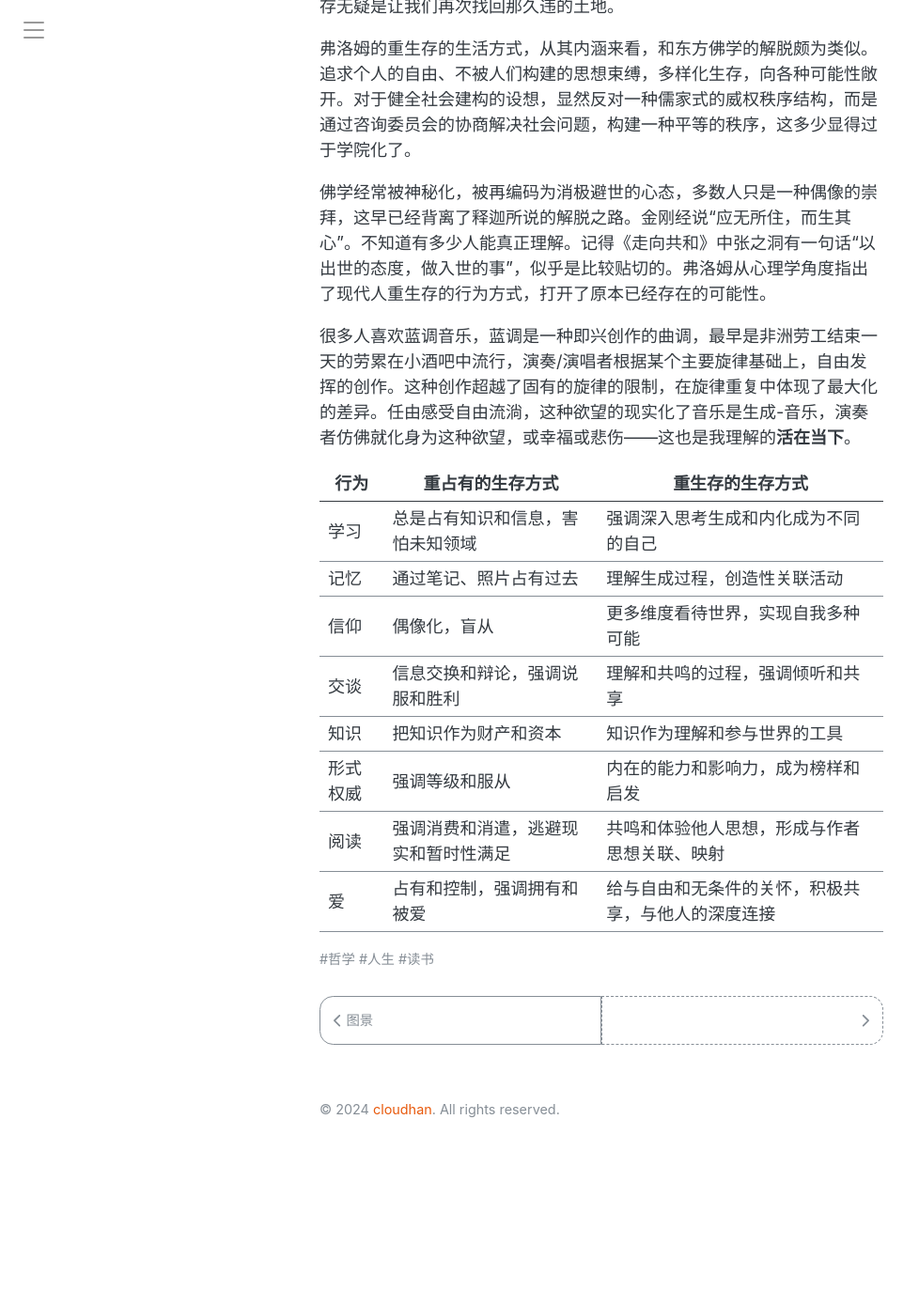
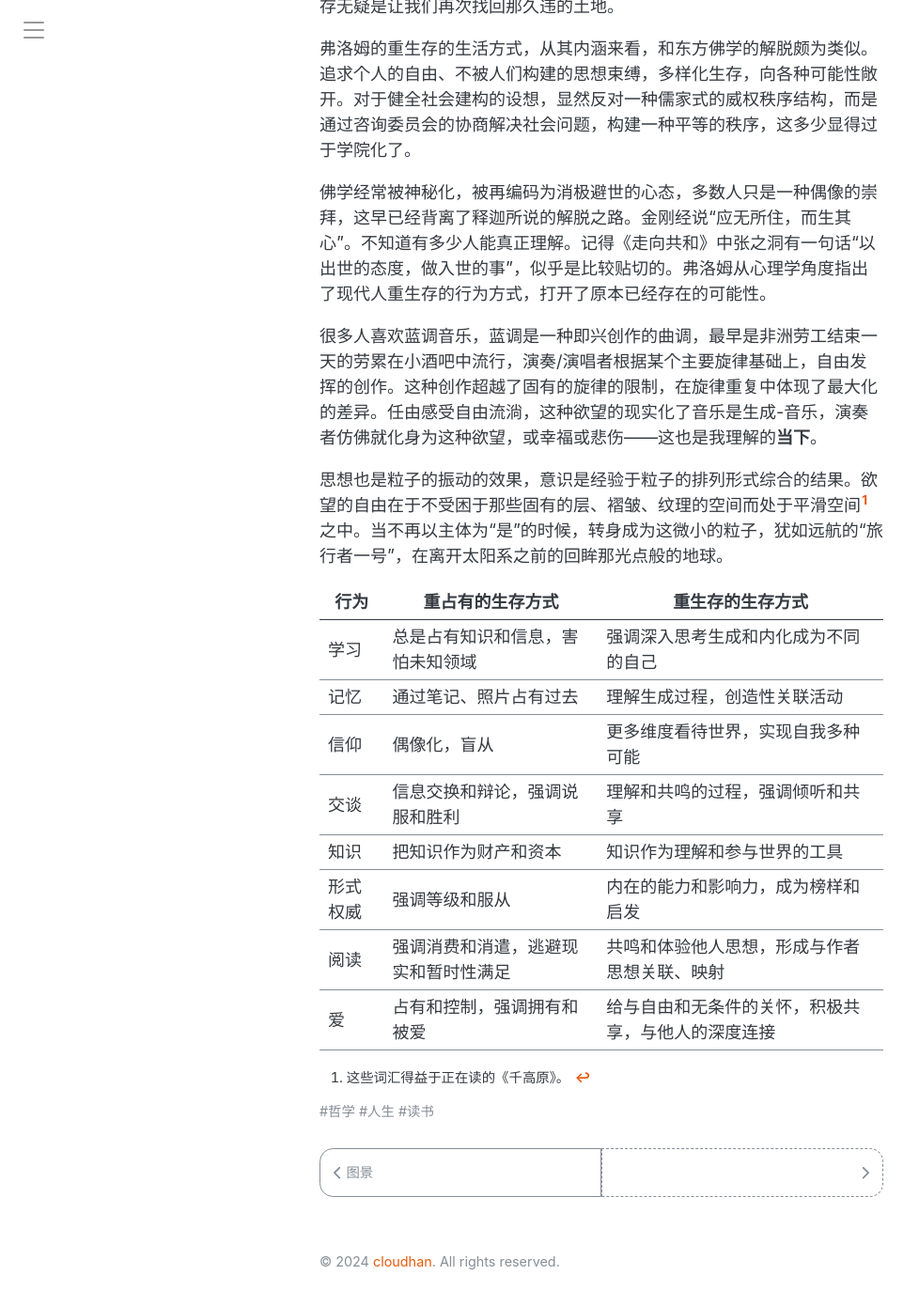
Before and after one commit to symphonyh/symphonyh.github.io, a Jekyll site: the page built from _posts/2024-12-12-shengcun.md, in a window 1280 px wide and 1400 px high, scrolled down 912 px. Shown: the top 1390 px of the window at 94% size, without its empty margins (0-978 px from the left). Built offline with Jekyll 4.4.1, drawn with Linux system fonts in a browser that asks for light colours; comment, search, counter and statistics services are not loaded; before the commit the page ends 2150 px from its top, so only the background shows below that.

Commit message:
Update 2024-12-12-shengcun.md

```diff
--- a/_posts/2024-12-12-shengcun.md
+++ b/_posts/2024-12-12-shengcun.md
@@ -24,7 +24,9 @@ comments: true
 
 佛学经常被神秘化，被再编码为消极避世的心态，多数人只是一种偶像的崇拜，这早已经背离了释迦所说的解脱之路。金刚经说“应无所住，而生其心”。不知道有多少人能真正理解。记得《走向共和》中张之洞有一句话“以出世的态度，做入世的事”，似乎是比较贴切的。弗洛姆从心理学角度指出了现代人重生存的行为方式，打开了原本已经存在的可能性。
 
-很多人喜欢蓝调音乐，蓝调是一种即兴创作的曲调，最早是非洲劳工结束一天的劳累在小酒吧中流行，演奏/演唱者根据某个主要旋律基础上，自由发挥的创作。这种创作超越了固有的旋律的限制，在旋律重复中体现了最大化的差异。任由感受自由流淌，这种欲望的现实化了音乐是生成-音乐，演奏者仿佛就化身为这种欲望，或幸福或悲伤——这也是我理解的**活在当下**。
+很多人喜欢蓝调音乐，蓝调是一种即兴创作的曲调，最早是非洲劳工结束一天的劳累在小酒吧中流行，演奏/演唱者根据某个主要旋律基础上，自由发挥的创作。这种创作超越了固有的旋律的限制，在旋律重复中体现了最大化的差异。任由感受自由流淌，这种欲望的现实化了音乐是生成-音乐，演奏者仿佛就化身为这种欲望，或幸福或悲伤——这也是我理解的**当下**。
+
+思想也是粒子的振动的效果，意识是经验于粒子的排列形式综合的结果。欲望的自由在于不受困于那些固有的层、褶皱、纹理的空间而处于平滑空间[^fn1]之中。当不再以主体为“是”的时候，转身成为这微小的粒子，犹如远航的“旅行者一号”，在离开太阳系之前的回眸那光点般的地球。
 
 |    行为       | 重占有的生存方式                                                         | 重生存的生存方式                                                         |
 |--------------|------------------------------------------------------------------------|------------------------------------------------------------------------|
@@ -36,3 +38,6 @@ comments: true
 | 形式权威     | 强调等级和服从 | 内在的能力和影响力，成为榜样和启发 |
 | 阅读         | 强调消费和消遣，逃避现实和暂时性满足 | 共鸣和体验他人思想，形成与作者思想关联、映射 |
 | 爱           | 占有和控制，强调拥有和被爱 | 给与自由和无条件的关怀，积极共享，与他人的深度连接 |
+
+
+[^fn1]:这些词汇得益于正在读的《千高原》。
```
